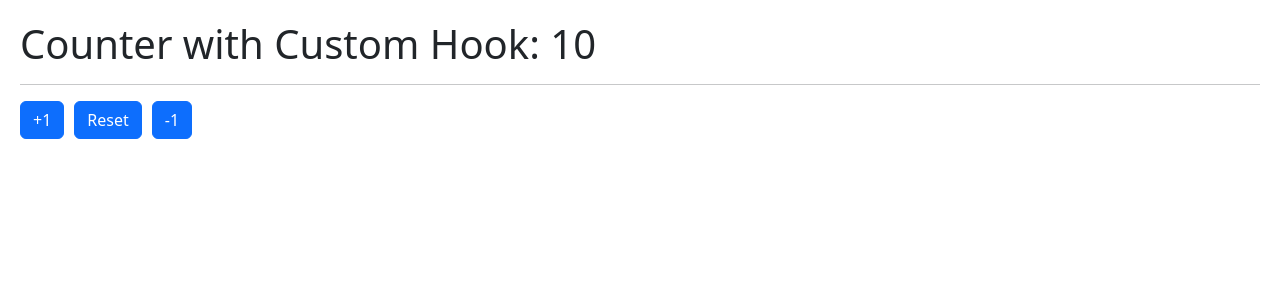
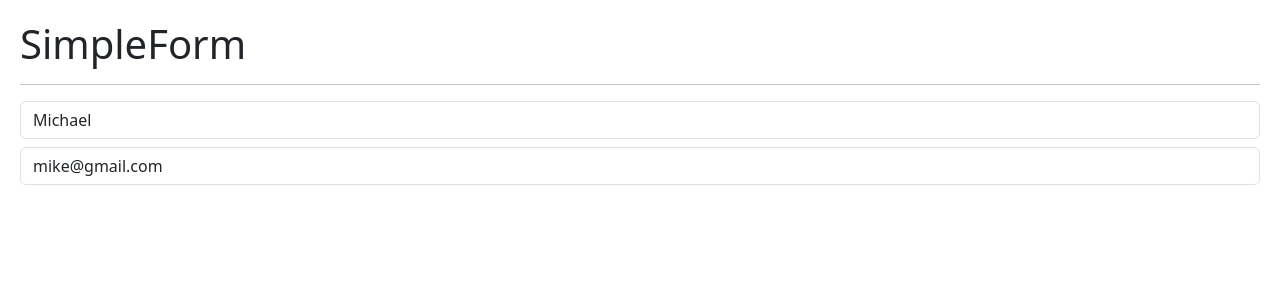
Before and after one commit to ForeverMikk/fernando-hooks, a React (Vite) app: page / in a window 1280 px wide. Shown: the top 300 px of the page. Built offline with nearby package versions, Linux system fonts and the light colour scheme.

Commit message:
manejando formularios en React

```diff
--- /dev/null
+++ b/src/02-useEffect/SimpleForm.jsx
@@ -0,0 +1,43 @@
+import { useState } from "react";
+
+export const SimpleForm = () => {
+
+    const [formState, setFormState] = useState({
+        username: 'Michael',
+        email: 'mike@gmail.com'
+    });
+
+    const {email, username} = formState;
+
+    const onInputChange = ({target}) => {
+        const { name, value } = target;
+        setFormState({
+            ...formState,
+            [name]: value
+        });
+        console.log({name, value});
+    }
+
+  return (
+    <>
+        <h1>SimpleForm</h1>
+        <hr />
+        <input
+            type="text"
+            className="form-control"
+            placeholder="Username"
+            name="username"
+            value={username}
+            onChange={onInputChange}
+        />
+        <input
+            type="email"
+            className="form-control mt-2"
+            placeholder="ejemplo@gmail.com"
+            name="email"
+            value={email}
+            onChange={onInputChange}
+        />
+    </>
+  )
+}
--- a/src/main.jsx
+++ b/src/main.jsx
@@ -2,12 +2,10 @@ import React from 'react';
 import ReactDOM from 'react-dom/client';
 
 import './index.css'
-// import HooksApp from './HooksApp'
-import { CounterWithCustomHook } from './01-useState/CounterWithCustomHook';
+import { SimpleForm } from './02-useEffect/SimpleForm';
 
 ReactDOM.createRoot(document.getElementById('root')).render(
   <React.StrictMode>
-    {/* <HooksApp /> */}
-    <CounterWithCustomHook />
+    <SimpleForm />
   </React.StrictMode>,
 );
```
